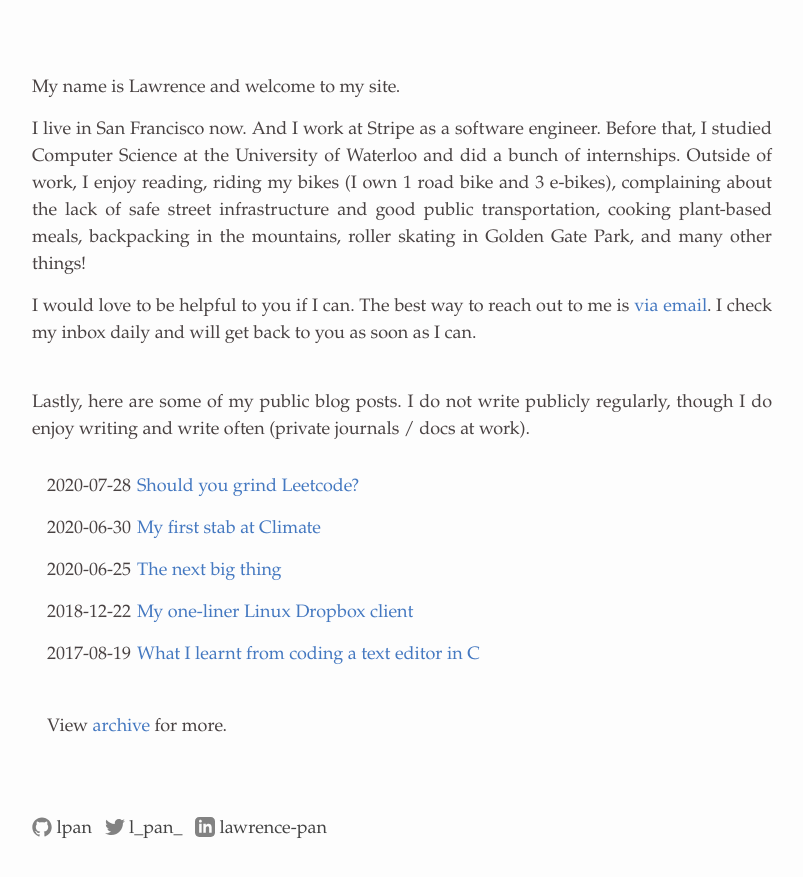
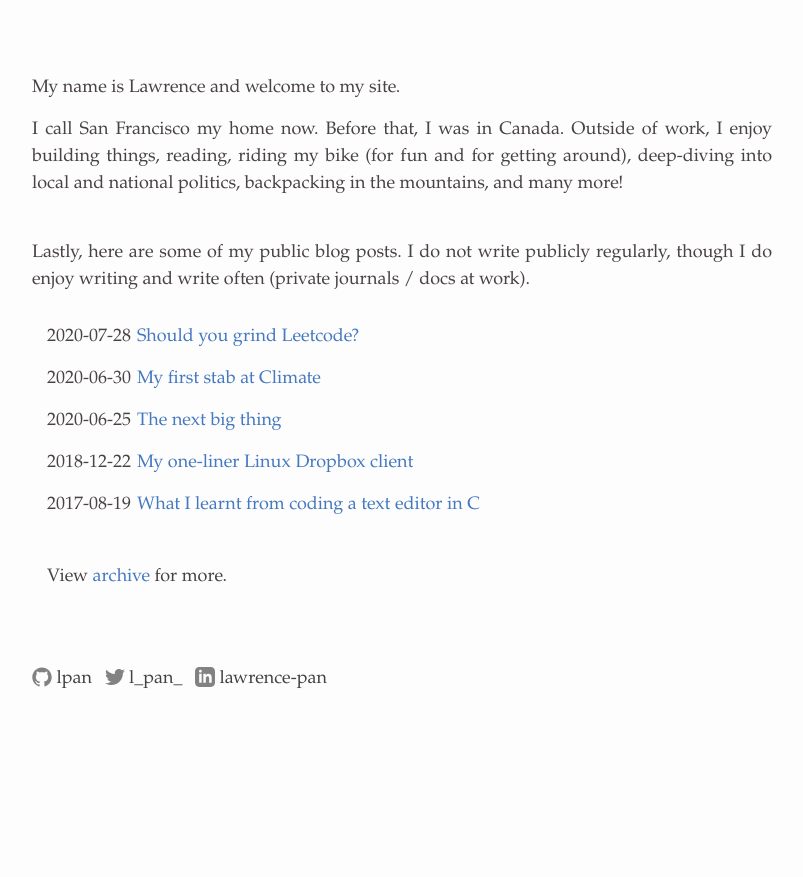
Before and after one commit to lpan/lpan.github.io, a Jekyll site: the page built from index.html, in a window 1280 px wide. Shown: the top 877 px of the page, without its empty margins (238-1041 px from the left). Built offline with Jekyll 4.4.1, drawn with Linux system fonts in a browser that asks for light colours.

Commit message:
Update index.html

```diff
--- a/index.html
+++ b/index.html
@@ -8,19 +8,10 @@ layout: default
   </p>
 
   <p>
-    I live in San Francisco now. And I work at Stripe as a software engineer.
-    Before that, I studied Computer Science at the University of Waterloo and
-    did a bunch of internships.  Outside of work, I enjoy reading, riding my
-    bikes (I own 1 road bike and 3 e-bikes), complaining about the lack of safe
-    street infrastructure and good public transportation, cooking plant-based
-    meals, backpacking in the mountains, roller skating in Golden Gate Park, and
-    many other things!
-  </p>
-
-  <p>
-    I would love to be helpful to you if I can. The best way to reach out to me
-    is <a href="mailto:lawrencefeipan@gmail.com">via email</a>. I check my inbox
-    daily and will get back to you as soon as I can.
+    I call San Francisco my home now. Before that, I was in Canada. Outside of work,
+    I enjoy building things, reading, riding my bike (for fun and for getting around),
+    deep-diving into local and national politics, backpacking in the mountains, and many
+    more!
   </p>
 
   <br/>
```
